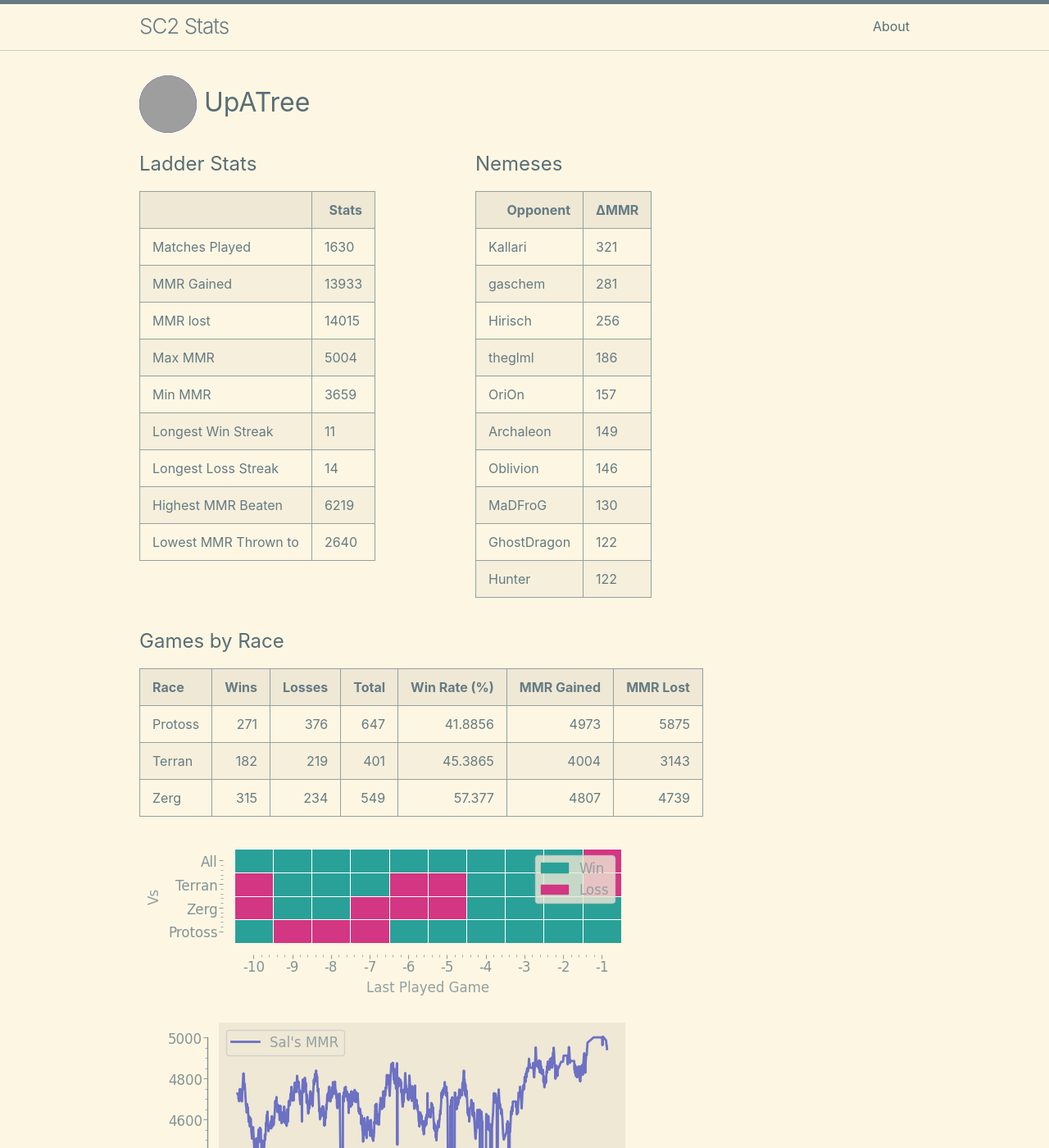
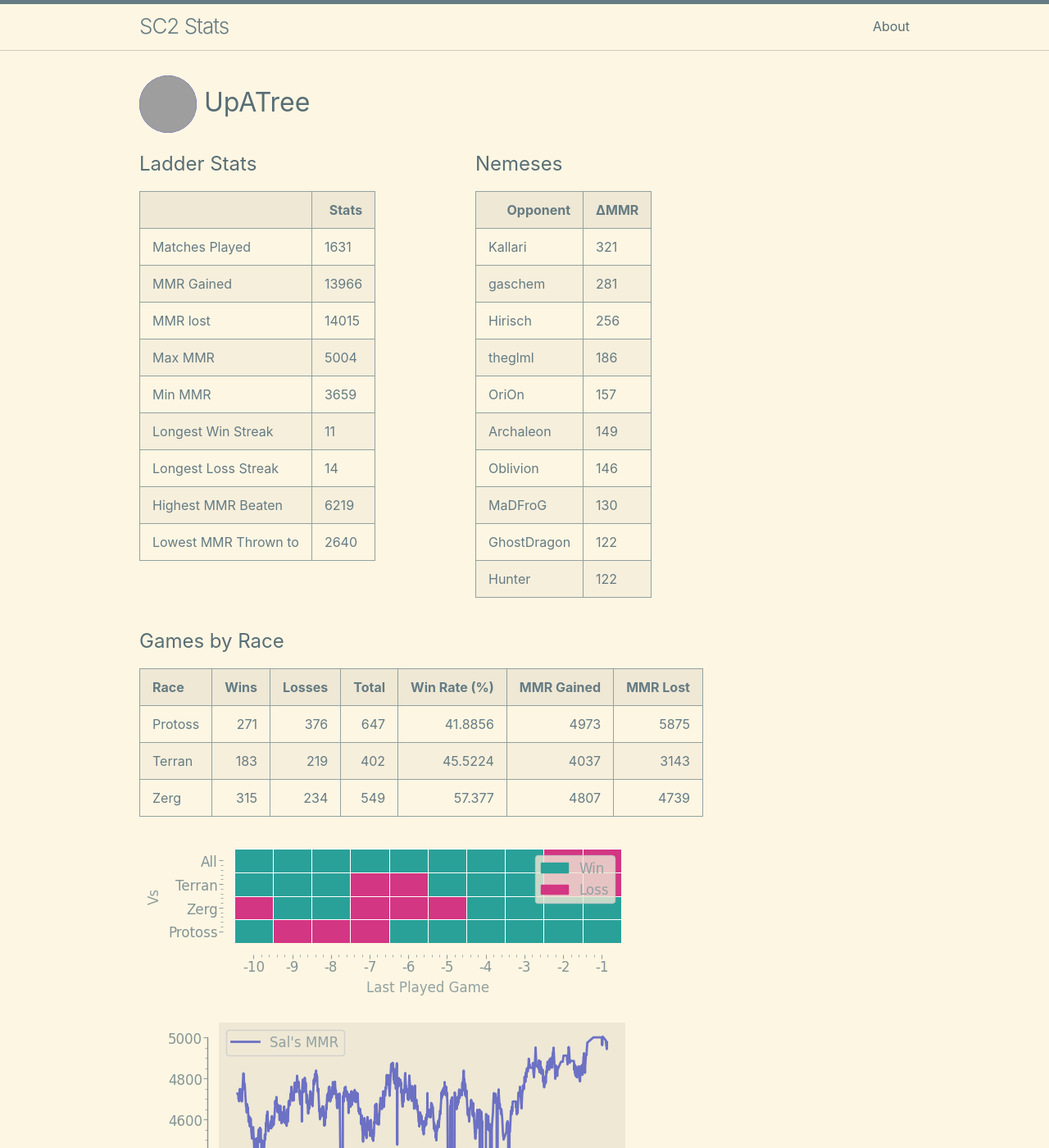
Before and after one commit to kylermurphy/UpATree, a Jekyll site: the page built from docs/index.md, in a window 1280 px wide and 1400 px high. Shown: the whole window at 82% size. Built offline with Jekyll 4.4.1, drawn with Linux system fonts in a browser that asks for light colours; grey boxes are pictures that could not be loaded.

Commit message:
running on push

```diff
--- a/docs/index.md
+++ b/docs/index.md
@@ -18,11 +18,11 @@ layout: home
   <tbody>
     <tr>
       <td>Matches Played</td>
-      <td>1630</td>
+      <td>1631</td>
     </tr>
     <tr>
       <td>MMR Gained</td>
-      <td>13933</td>
+      <td>13966</td>
     </tr>
     <tr>
       <td>MMR lost</td>
@@ -115,7 +115,7 @@ layout: home
 | Race    |   Wins |   Losses |   Total |   Win Rate (%) |   MMR Gained |   MMR Lost |
 |:--------|-------:|---------:|--------:|---------------:|-------------:|-----------:|
 | Protoss |    271 |      376 |     647 |        41.8856 |         4973 |       5875 |
-| Terran  |    182 |      219 |     401 |        45.3865 |         4004 |       3143 |
+| Terran  |    183 |      219 |     402 |        45.5224 |         4037 |       3143 |
 | Zerg    |    315 |      234 |     549 |        57.377  |         4807 |       4739 |
 
 ![Games by Race](./assets/gm_hist.png)
--- a/log.txt
+++ b/log.txt
@@ -768,3 +768,4 @@ Writing a log file 2025-03-31 18:32:42.
 Writing a log file 2025-03-31 18:52:16.
 Writing a log file 2025-03-31 19:18:50.
 Writing a log file 2025-03-31 19:31:43.
+Writing a log file 2025-03-31 19:47:46.
```
Also changed, not shown: docs/assets/MMR.png, docs/assets/daily.png, docs/assets/gm_hist.png, docs/assets/r_wrt.png, 1 other file.
